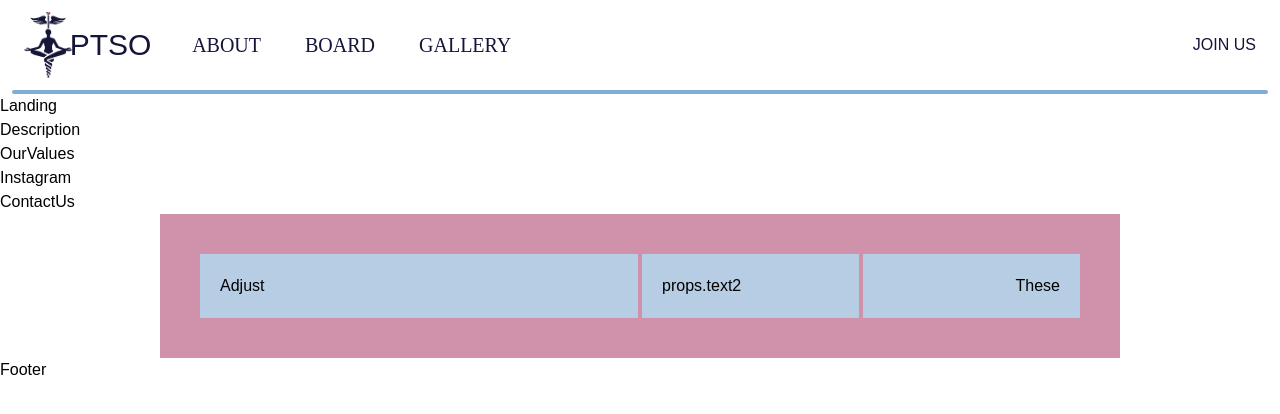
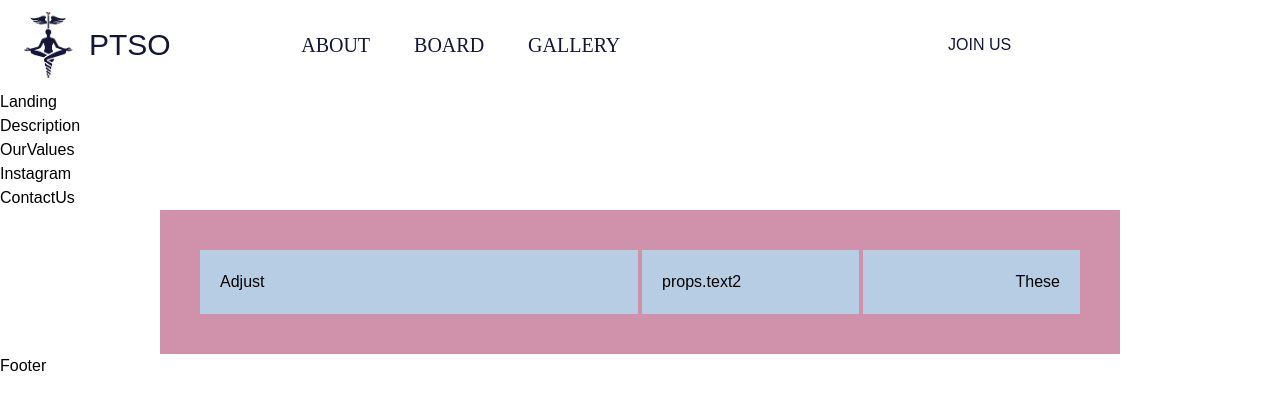
Before and after one commit to acm-ucr/ptso-website, a Next.js app: page / in a window 1280 px wide. Shown: the top 414 px of the page. Built offline with nearby package versions, Linux system fonts and the light colour scheme; a web font is replaced by a local one.

Commit message:
Fix spacing

```diff
--- a/src/components/Navbar.tsx
+++ b/src/components/Navbar.tsx
@@ -7,20 +7,21 @@ const Navbar = () => {
   return (
     <div className="text-ptso-purple-accent">
       <div className="flex items-center justify-between px-6 py-3">
-        <Link href="/">
-          <Image src={ptsoLogo} alt="PTSO Logo" height={70} width={49} />
-        </Link>
-        <div className="-ml-11 text-3xl">PTSO</div>
-        <div className="font-beVietnamPro flex w-3xl justify-start gap-11 text-xl">
+        <div className="flex w-1/5 items-center">
+          <Link href="/">
+            <Image src={ptsoLogo} alt="PTSO Logo" height={70} width={49} />
+          </Link>
+          <div className="px-4 text-3xl">PTSO</div>
+        </div>
+        <div className="font-beVietnamPro flex w-1/2 gap-11 text-xl">
           {navigations.map(({ link, name }, index) => (
             <Link href={link} key={index}>
               {name}
             </Link>
           ))}
         </div>
-        <div className="pl-48">JOIN US</div>
+        <div className="w-1/4 justify-items-end">JOIN US</div>
       </div>
-      <div className="bg-ptso-blue-accent mr-3 ml-3 h-1 rounded-2xl"></div>
     </div>
   );
 };
```
